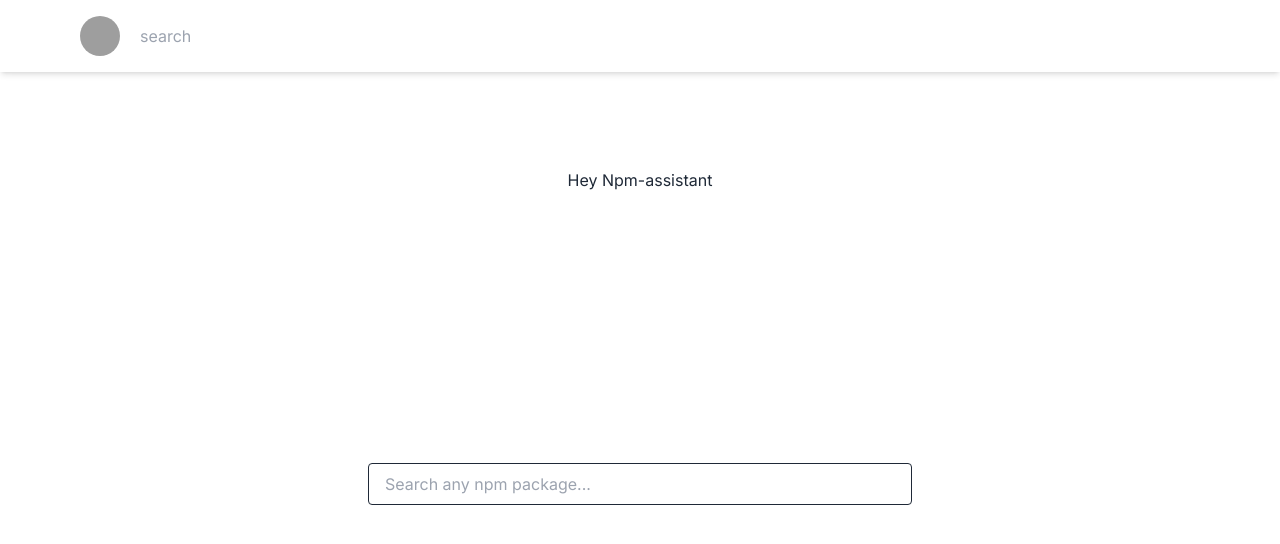
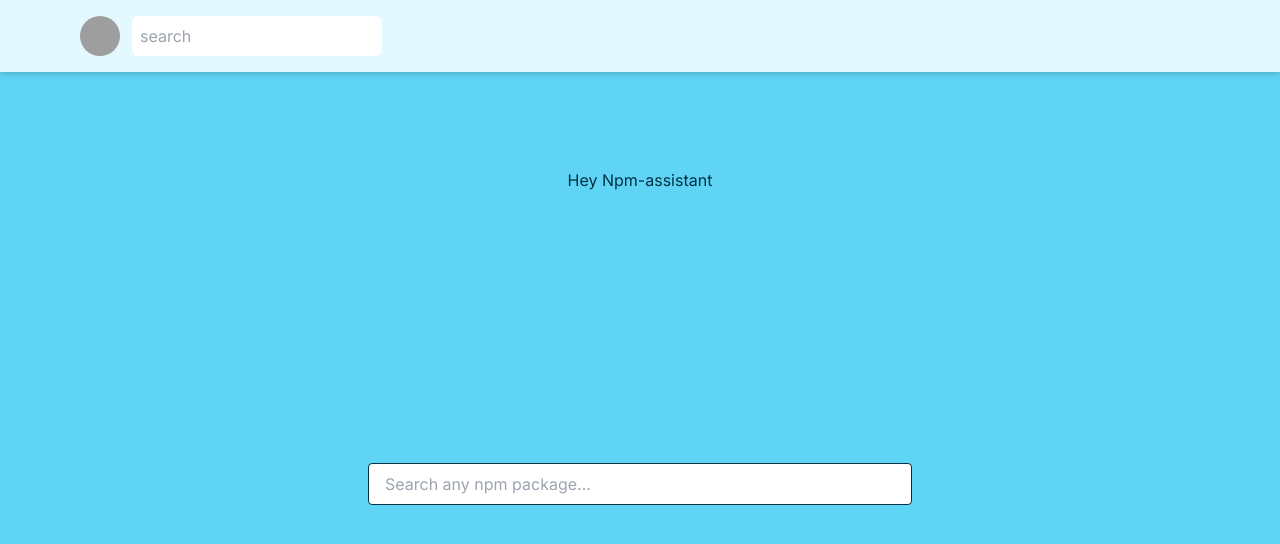
Before and after one commit to thoughtlessmind/npm-assistant, a Next.js app: page / in a window 1280 px wide. Shown: the top 544 px of the page. Built offline with nearby package versions, Linux system fonts and the light colour scheme; grey boxes are pictures that could not be loaded.

Commit message:
fix: fixed theme and removed daisyui

```diff
--- a/package.json
+++ b/package.json
@@ -10,6 +10,7 @@
   },
   "dependencies": {
     "@types/node": "20.3.2",
+    "@types/react": "18.2.14",
     "@types/react-dom": "18.2.6",
     "autoprefixer": "10.4.14",
     "clsx": "^1.2.1",
@@ -27,8 +28,6 @@
     "typescript": "5.1.6"
   },
   "devDependencies": {
-    "@types/lodash-es": "^4.17.7",
-    "daisyui": "^3.1.7",
-    "@types/react": "18.2.14"
+    "@types/lodash-es": "^4.17.7"
   }
 }
--- a/src/app/layout.tsx
+++ b/src/app/layout.tsx
@@ -2,6 +2,7 @@
 import { Inter } from "next/font/google";
 import Nav from "../components/nav/Nav";
 import clsx from "clsx";
+import { Providers } from "./providers";
 
 const inter = Inter({ subsets: ["latin"] });
 
@@ -18,8 +19,10 @@
   return (
     <html lang="en">
       <body className={clsx(inter.className, "text-primary-12")}>
-        <Nav />
-        {children}
+        <Providers>
+          <Nav />
+          {children}
+        </Providers>
       </body>
     </html>
   );
--- a/src/app/page.tsx
+++ b/src/app/page.tsx
@@ -1,5 +1,4 @@
 "use client";
-import { ThemeProvider } from "next-themes";
 import { useRouter } from "next/navigation";
 import { useState } from "react";
 
@@ -8,7 +7,6 @@
   const router = useRouter();
 
   return (
-    <ThemeProvider>
     <main className="flex min-h-screen flex-col items-center p-24 bg-primary-10">
       <h1>Hey Npm-assistant</h1>
       <div className="flex items-center justify-center flex-grow w-full">
@@ -30,6 +28,5 @@
         />
       </div>
     </main>
-    </ThemeProvider>
   );
 }
--- /dev/null
+++ b/src/app/providers.tsx
@@ -0,0 +1,12 @@
+"use client";
+
+import { ThemeProvider } from "next-themes";
+import { ReactNode } from "react";
+
+export function Providers({ children }: { children: ReactNode }) {
+  return (
+    <ThemeProvider enableSystem defaultTheme="system">
+      {children}
+    </ThemeProvider>
+  );
+}
--- a/tailwind.config.js
+++ b/tailwind.config.js
@@ -31,5 +31,5 @@
       },
     },
   },
-  plugins: [require("daisyui")],
+  plugins: [],
 };
```
Also changed, not shown: 1 other file (tests, documents, lock files or other folders). Lines whose indentation alone changed are shown as unchanged.
